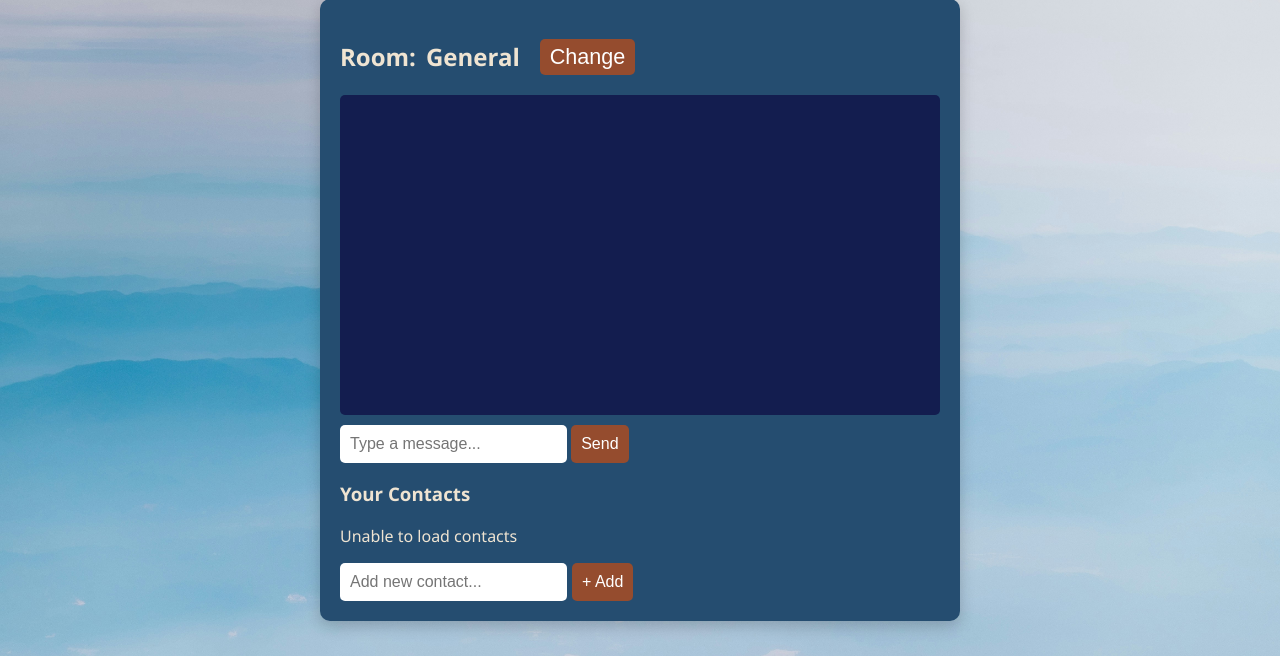
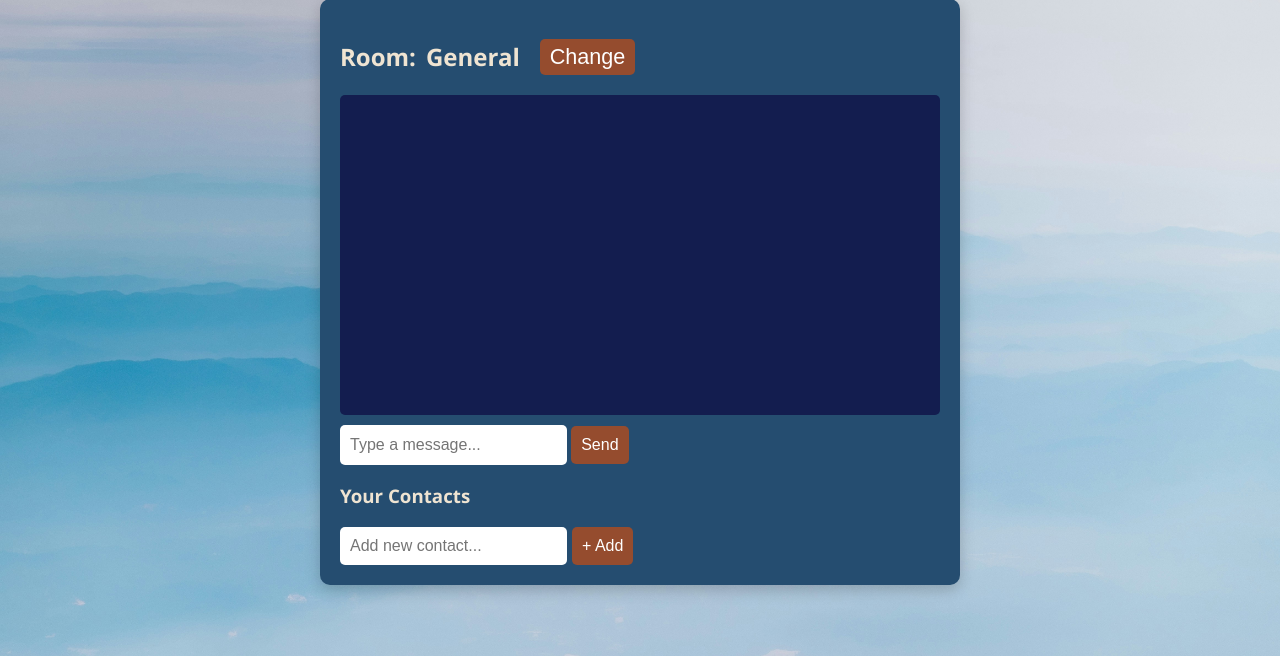
Before and after one commit to mehdikhorrami90/Whatsapp, a Flask app: template templates/index.html in a window 1280 px wide. Shown: the part 165-821 px from the top of the page. Run offline with Flask 3, Linux system fonts and the light colour scheme; the template is opened without the code that fills it: most values are stand-ins (such as "Sample title", 1, 10 or a date in 2020); some libraries are stand-ins or nearby versions.

Commit message:
Final Version

```diff
--- a/static/css/style.css
+++ b/static/css/style.css
@@ -84,6 +84,14 @@
     color: #7f8c8d;
     font-size: 0.8em;
     margin-right: 8px;
+}
+
+#message {
+    height: 40px; /* Fixed initial height */
+    min-height: 40px;
+    max-height: 120px;
+    transition: height 0.2s ease;
+    box-sizing: border-box; /* Include padding in height */
 }
 
 input[type="text"], input[type="submit"], button {
--- a/static/js/client.js
+++ b/static/js/client.js
@@ -122,11 +122,19 @@
                 message: msg
             });
             messageInput.value = "";
-            messageInput.style.height = 'auto';
+            resetInputHeight();
         }
     }
 
-    sendBtn.onclick = sendMessage;
+    function resetInputHeight(){
+    messageInput.style.height = 'auto';
+    messageInput.style.height = '28px;
+    }
+
+    sendBtn.onclick = function(e){
+    e.preventDefault();
+    sendMessage()
+    };
 
     messageInput.addEventListener("keydown", (e) => {
         if (e.key === "Enter" && !e.shiftKey) {
```
